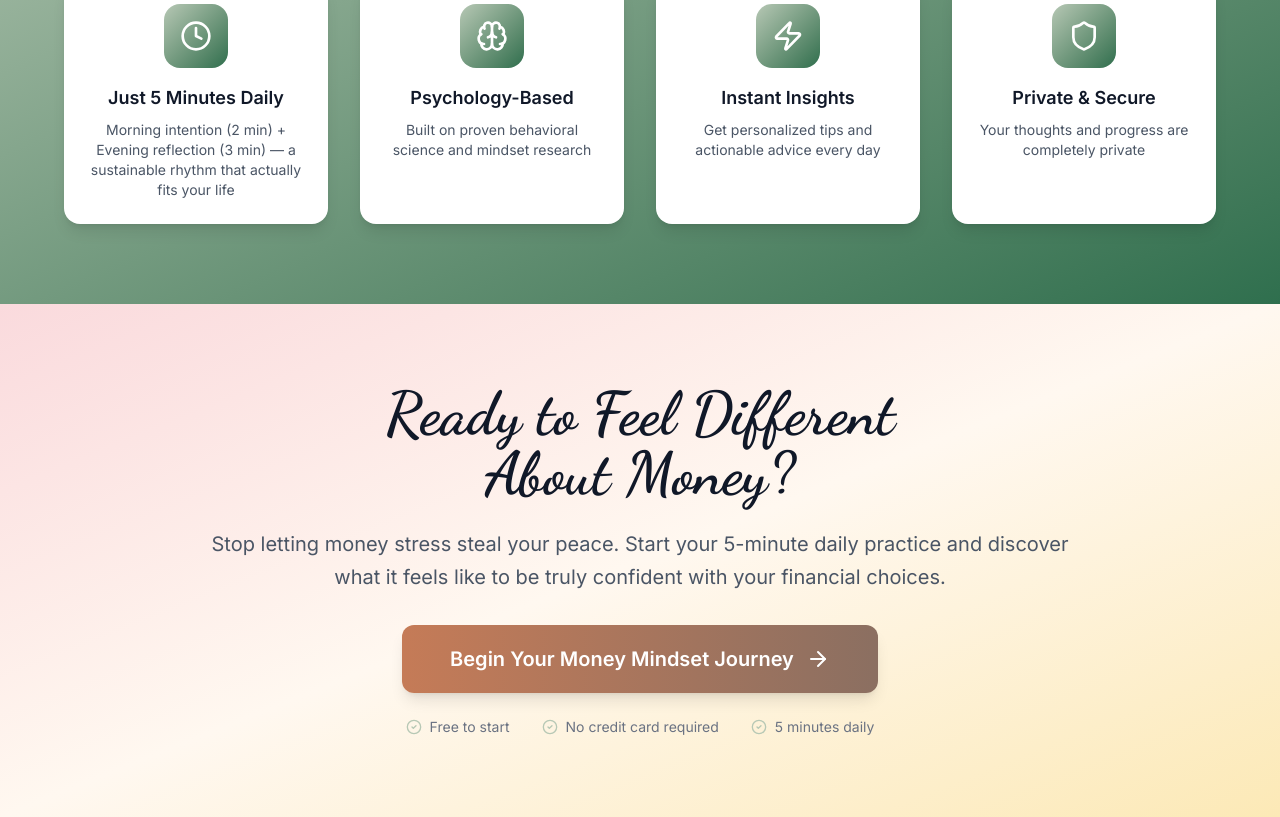
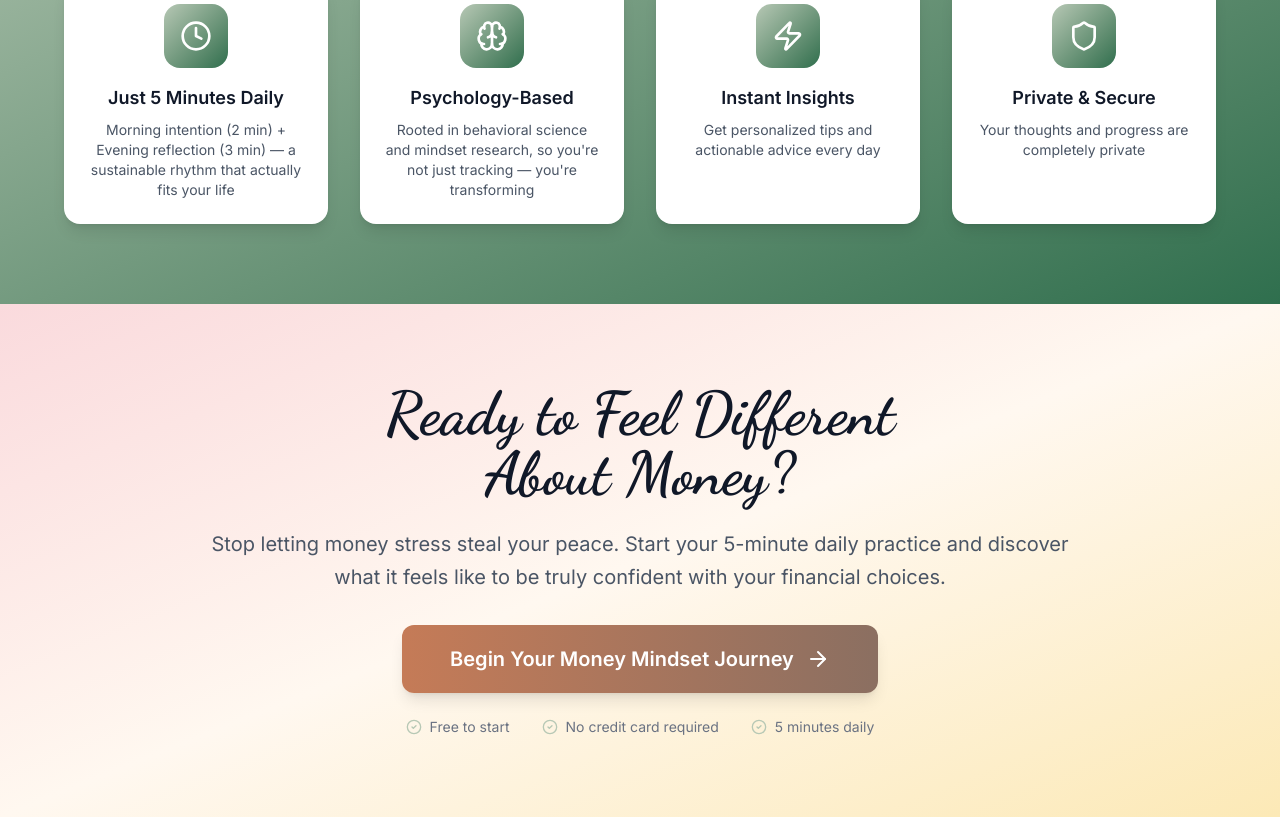
Before and after one commit to carolynjones73-create/mindful-landing, a React (Vite) app: page / in a window 1280 px wide. Shown: the part 4660-5477 px from the top of the page. Built offline with nearby package versions, Linux system fonts and the light colour scheme; no server answers.

Commit message:
Update psychology-based feature description

```diff
--- a/src/components/landing/LandingPage.tsx
+++ b/src/components/landing/LandingPage.tsx
@@ -38,7 +38,7 @@ export default function LandingPage({ onGetStarted }: LandingPageProps) {
     {
       icon: Brain,
       title: "Psychology-Based",
-      description: "Built on proven behavioral science and mindset research"
+      description: "Rooted in behavioral science and mindset research, so you're not just tracking — you're transforming"
     },
     {
       icon: Zap,
```
